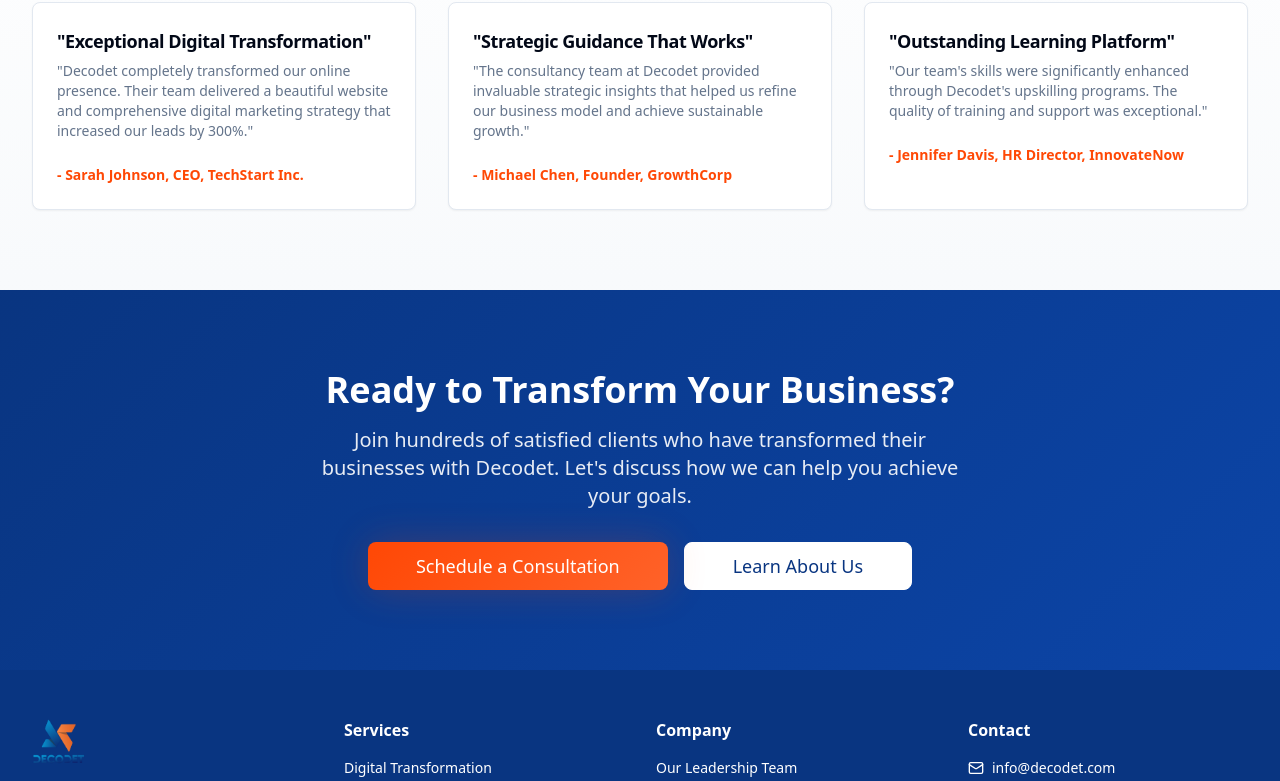
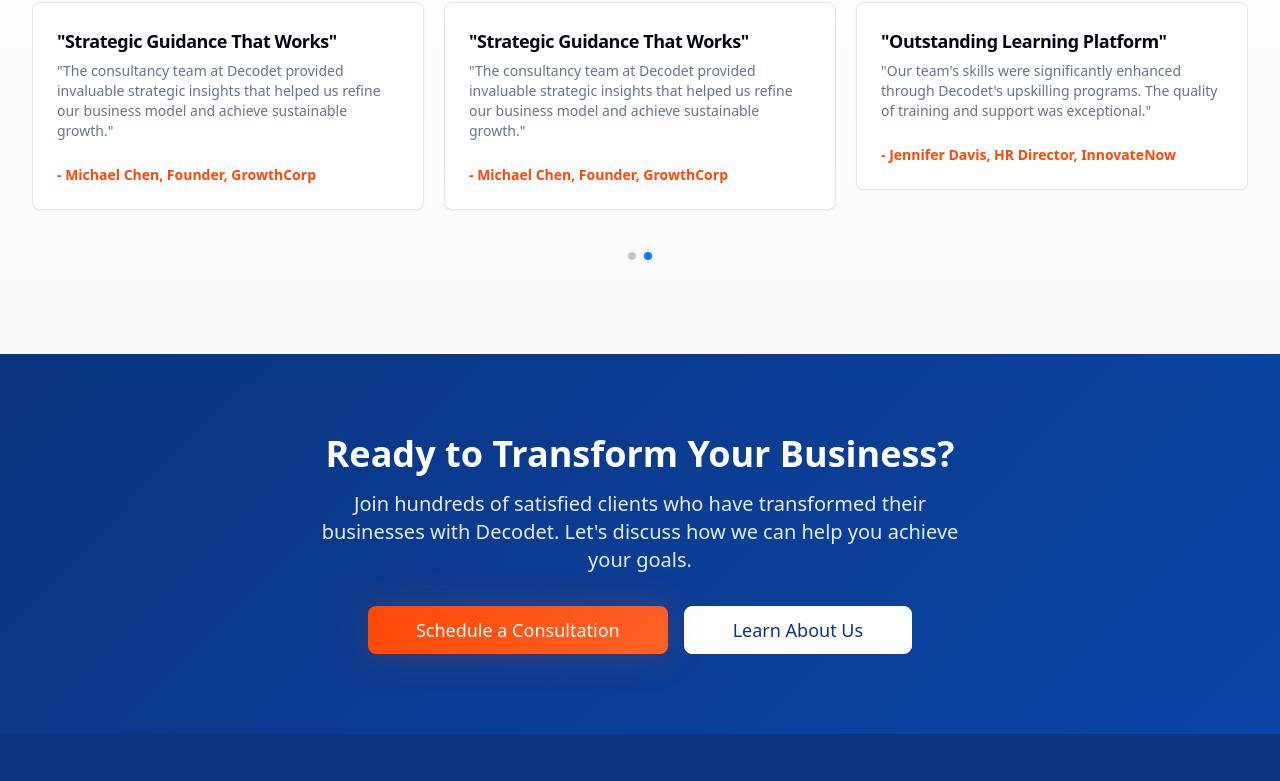
Before and after one commit to Nithin-Gottiparthi/Decodet, a React (Vite) app: page / in a window 1280 px wide. Shown: the part 2291-3072 px from the top of the page. Built offline with nearby package versions, Linux system fonts and the light colour scheme.

Commit message:
lot of new edits

```diff
--- a/package.json
+++ b/package.json
@@ -58,6 +58,7 @@
     "react-router-dom": "^6.26.2",
     "recharts": "^2.12.7",
     "sonner": "^1.5.0",
+    "swiper": "^11.2.10",
     "tailwind-merge": "^2.5.2",
     "tailwindcss-animate": "^1.0.7",
     "vaul": "^0.9.3",
--- a/src/components/Footer.tsx
+++ b/src/components/Footer.tsx
@@ -9,7 +9,7 @@
           {/* Company Info */}
           <div className="space-y-4">
             <img
-              src="/images/logo.png"
+              src="/images/logow.png"
               alt="Decodet Logo"
               className="h-12 w-auto"
             />
--- a/src/components/Header.tsx
+++ b/src/components/Header.tsx
@@ -22,7 +22,7 @@
 
   const aboutItems = [
     { name: "About Us", href: "/about" },
-    { name: "Our Leadership Team", href: "/about/leadership" },
+    { name: "Our Team", href: "/about/leadership" },
     { name: "Life at Decodet", href: "/about/life" },
     { name: "Join Our Team", href: "/about/careers" },
   ];
--- a/src/pages/Index.tsx
+++ b/src/pages/Index.tsx
@@ -15,6 +15,10 @@
   TrendingUp
 } from "lucide-react";
 import heroImage from "@/assets/hero-image.jpg";
+import { Swiper, SwiperSlide } from 'swiper/react';
+import 'swiper/css';
+import 'swiper/css/pagination';
+import { Pagination, Autoplay } from 'swiper/modules';
 
 const Index = () => {
   const services = [
@@ -199,7 +203,6 @@
         </div>
       </section>
 
-      {/* Testimonials Section */}
       <section className="py-20 bg-gradient-subtle">
         <div className="max-w-7xl mx-auto px-4 sm:px-6 lg:px-8">
           <div className="text-center mb-16">
@@ -211,8 +214,21 @@
             </p>
           </div>
 
-          <div className="grid grid-cols-1 md:grid-cols-2 lg:grid-cols-3 gap-8">
-            <Card className="hover:shadow-elegant transition-all duration-300">
+          <Swiper
+            modules={[Pagination, Autoplay]}
+            spaceBetween={20}
+            slidesPerView={1}
+            breakpoints={{
+              768: { slidesPerView: 2 },
+              1024: { slidesPerView: 3 },
+            }}
+            pagination={{ clickable: true }}
+            autoplay={{ delay: 4000 }}
+            className="pb-16"
+          >
+            {/* Slide 1 */}
+            <SwiperSlide className="flex h-full">
+              <Card className="flex flex-col h-full border border-gray-200 shadow-sm">
                 <CardHeader>
                   <CardTitle className="text-lg">"Exceptional Digital Transformation"</CardTitle>
                   <CardDescription>
@@ -221,12 +237,17 @@
                     our leads by 300%."
                   </CardDescription>
                 </CardHeader>
-              <CardContent>
-                <p className="text-sm text-accent font-semibold">- Sarah Johnson, CEO, TechStart Inc.</p>
+                <CardContent className="mt-auto">
+                  <p className="text-sm text-accent font-semibold">
+                    - Sarah Johnson, CEO, TechStart Inc.
+                  </p>
                 </CardContent>
               </Card>
+            </SwiperSlide>
 
-            <Card className="hover:shadow-elegant transition-all duration-300">
+            {/* Slide 2 */}
+            <SwiperSlide className="flex h-full">
+              <Card className="flex flex-col h-full border border-gray-200 shadow-sm">
                 <CardHeader>
                   <CardTitle className="text-lg">"Strategic Guidance That Works"</CardTitle>
                   <CardDescription>
@@ -234,12 +255,35 @@
                     that helped us refine our business model and achieve sustainable growth."
                   </CardDescription>
                 </CardHeader>
-              <CardContent>
-                <p className="text-sm text-accent font-semibold">- Michael Chen, Founder, GrowthCorp</p>
+                <CardContent className="mt-auto">
+                  <p className="text-sm text-accent font-semibold">
+                    - Michael Chen, Founder, GrowthCorp
+                  </p>
                 </CardContent>
               </Card>
+            </SwiperSlide>
 
-            <Card className="hover:shadow-elegant transition-all duration-300">
+            {/* Slide 3 */}
+            <SwiperSlide className="flex h-full">
+              <Card className="flex flex-col h-full border border-gray-200 shadow-sm">
+                <CardHeader>
+                  <CardTitle className="text-lg">"Strategic Guidance That Works"</CardTitle>
+                  <CardDescription>
+                    "The consultancy team at Decodet provided invaluable strategic insights
+                    that helped us refine our business model and achieve sustainable growth."
+                  </CardDescription>
+                </CardHeader>
+                <CardContent className="mt-auto">
+                  <p className="text-sm text-accent font-semibold">
+                    - Michael Chen, Founder, GrowthCorp
+                  </p>
+                </CardContent>
+              </Card>
+            </SwiperSlide>
+
+            {/* Slide 4 */}
+            <SwiperSlide className="flex h-full">
+              <Card className="flex flex-col h-full border border-gray-200 shadow-sm">
                 <CardHeader>
                   <CardTitle className="text-lg">"Outstanding Learning Platform"</CardTitle>
                   <CardDescription>
@@ -247,13 +291,17 @@
                     programs. The quality of training and support was exceptional."
                   </CardDescription>
                 </CardHeader>
-              <CardContent>
-                <p className="text-sm text-accent font-semibold">- Jennifer Davis, HR Director, InnovateNow</p>
+                <CardContent className="mt-auto">
+                  <p className="text-sm text-accent font-semibold">
+                    - Jennifer Davis, HR Director, InnovateNow
+                  </p>
                 </CardContent>
               </Card>
-          </div>
+            </SwiperSlide>
+          </Swiper>
         </div>
       </section>
+
 
       {/* CTA Section */}
       <section className="py-20 bg-gradient-hero text-white">
--- a/src/pages/Leadership.tsx
+++ b/src/pages/Leadership.tsx
@@ -8,7 +8,7 @@
     {
       name: "Dr. Vibinchandar Selvaraj",
       position: "Founder & Chairman",
-      bio: "With over 15 years of experience in digital transformation, John leads Decodet's vision of empowering businesses through innovative technology solutions.",
+      bio: "With over 15 years of experience in digital transformation, Vibin leads Decodet's vision of empowering businesses through innovative technology solutions.",
       image: "https://images.unsplash.com/photo-1507003211169-0a1dd7228f2d?w=400&h=400&fit=crop&crop=face",
       linkedin: "#",
       email: "john.smith@decodet.com"
@@ -45,7 +45,7 @@
         {/* Header */}
         <div className="text-center mb-16">
           <h1 className="text-4xl md:text-5xl font-bold text-primary mb-4">
-            Our Leadership Team
+            Our Team
           </h1>
           <p className="text-xl text-muted-foreground max-w-3xl mx-auto">
             Meet the visionary leaders driving Decodet's mission to transform businesses through
```
Also changed, not shown: src/pages/Life.tsx (+36 -21 lines), public/images/logow.png (added), 1 other file (tests, documents, lock files or other folders). Lines whose indentation alone changed are shown as unchanged.
